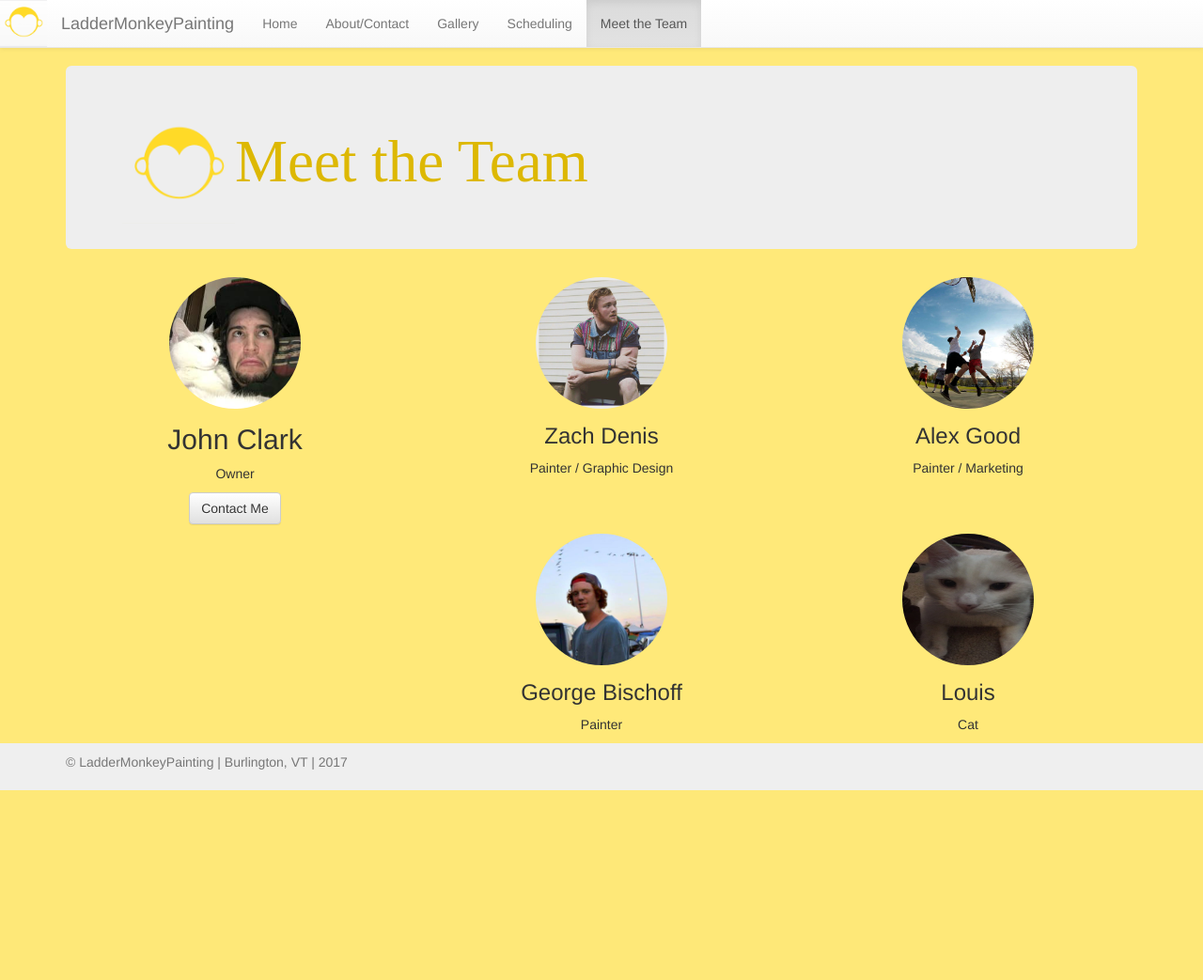
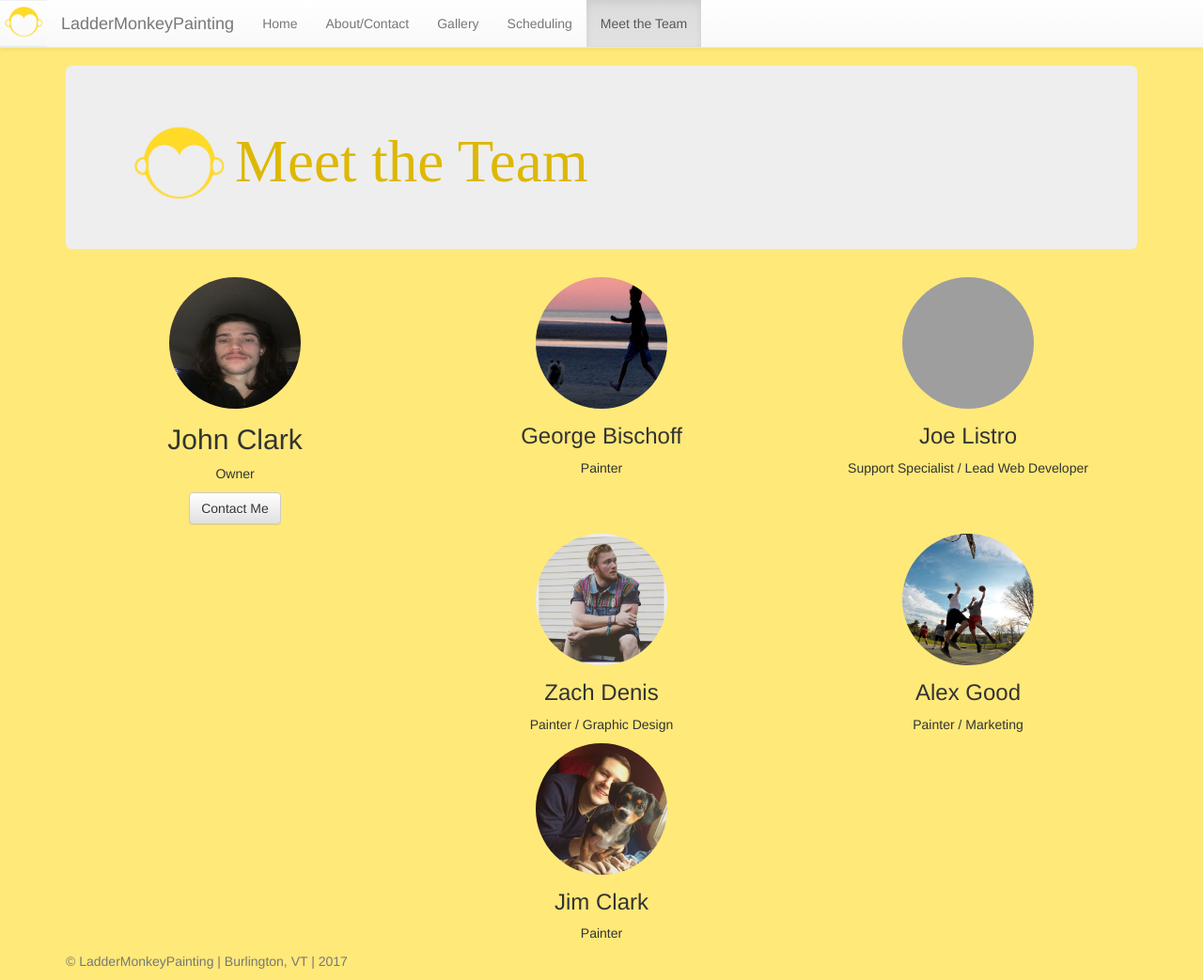
Before and after one commit to joeListro/FingerMonkeyPainting, a PHP site: page /php/employees.php in a window 1280 px wide. Shown: the whole page at 94% size. Before the commit the page ends 841 px from the top, so only its background shows below. Run offline with PHP 8.4, Linux system fonts and the light colour scheme; grey boxes are pictures that could not be loaded.

Commit message:
Minor Fixes

```diff
--- a/src/common/css/style.css
+++ b/src/common/css/style.css
@@ -2,19 +2,26 @@
 	height:100%;
 }
 
+
+
 body {
-	margin:auto;
-	min-height:100%;
+    margin: 0 auto -50px;
+    height: auto !important;
+    height:100%;
     padding-top: 70px;
     background-color: #FFE979;
+    margin: 0 auto -50px;
 }
 
-footer {
-	position: relative;
-	right: 0;
-	bottom: 0;
-	left: 0;
-	padding: 1rem;
+wrapper {
+    min-height: 100%;
+    height: auto !important;
+    height: 100%;
+    margin: 0 auto -50px; /* the bottom margin is the negative value of the footer's height */
+}
+
+.footer, .push {
+	height: 50px
 	background-color: #efefef;
 }
 
--- a/src/index.php
+++ b/src/index.php
@@ -7,6 +7,7 @@
 //add in title
 echo '
 <div class="container">
+<div class="wrapper">
     <div class="jumbotron">
 
         <!--Start Nav Bar-->
@@ -67,6 +68,7 @@
             <span class="sr-only">Next</span>
         </a>
     </div>
+</div>
 </div>';
 
 include("./include/footer.inc");
--- a/src/php/employees.php
+++ b/src/php/employees.php
@@ -36,6 +36,22 @@
 		  <p>Owner</p>
           <p><a class="btn btn-default" href="./about.php" role="button">Contact Me</a></p>
         </div><!-- /.col-lg-4 -->
+		<div class="col-lg-4">
+		<img class="img-circle" src="../images/employee3.jpg" alt="George Bischoff" width="140" height="140">
+			<h3>George Bischoff</h3>
+			<p>Painter</p>
+		</div>
+        <div class="col-lg-4">
+          <img class="img-circle" src="../images/employee5.jpg" alt="Joe Listro" width="140" height="140">
+          <h3>Joe Listro</h3>
+          <p>Support Specialist / Lead Web Developer</p>
+        </div><!-- /.col-lg-4 -->
+   </div>
+
+  <div class="row">
+		<div class="col-lg-4">
+
+		</div>
         <div class="col-lg-4">
           <img class="img-circle" src="../images/employee1.jpg" alt="Zach Denis" width="140" height="140">
           <h3>Zach Denis</h3>
@@ -46,21 +62,16 @@
           <h3>Alex Good</h3>
           <p>Painter / Marketing</p>
         </div>
-   </div>
+  </div>
 
-  <div class="row">
+    <div class="row">
 		<div class="col-lg-4">
 
 		</div>
 		<div class="col-lg-4">
-		<img class="img-circle" src="../images/employee3.jpg" alt="George Bischoff" width="140" height="140">
-			<h3>George Bischoff</h3>
+		<img class="img-circle" src="../images/employee4.jpg" alt="Jim Clark" width="140" height="140">
+			<h3>Jim Clark</h3>
 			<p>Painter</p>
-		</div>
-		<div class="col-lg-4">
-		<img class="img-circle" src="../images/employee4.jpg" alt="Louis the Cat" width="140" height="140">
-			<h3>Louis</h3>
-			<p>Cat</p>
 		</div>
   </div>
 
```
Also changed, not shown: src/images/employee3.jpg, src/images/employee4.jpg, src/images/owner.jpg.
